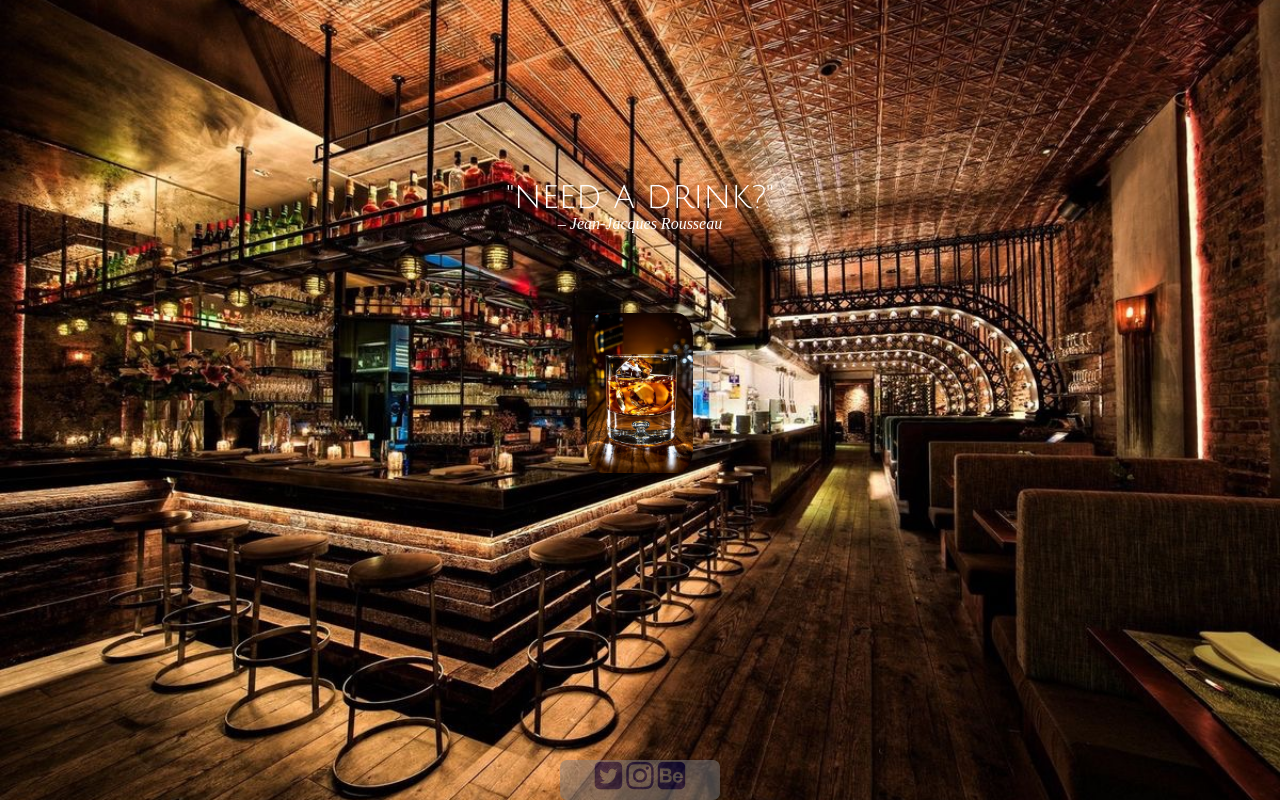
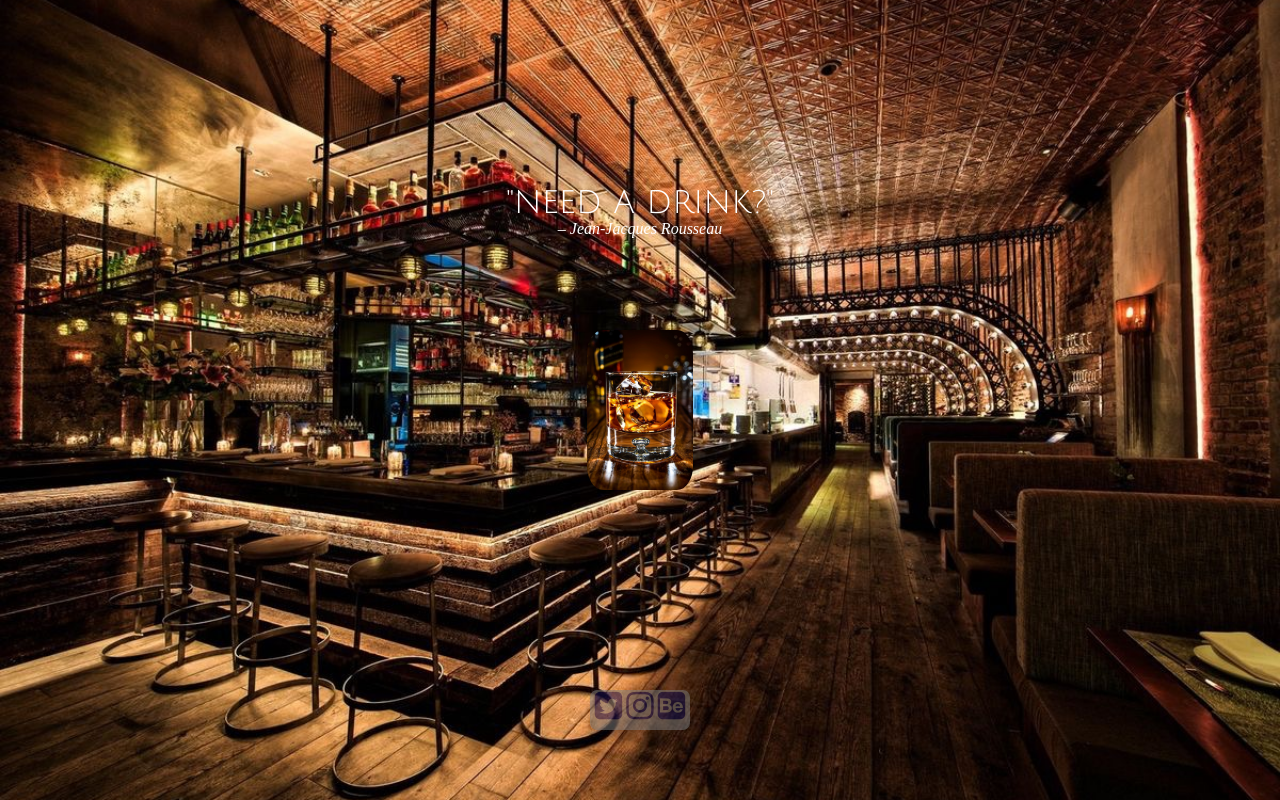
Before and after one commit to mikevida/namecard, a plain HTML site: page index.html in a window 1280 px wide. Drawn offline with Linux system fonts and the light colour scheme.

Commit message:
Boxed version

```diff
--- a/index.html
+++ b/index.html
@@ -10,17 +10,18 @@
 </head>
 <body>
 	<div id="canvas">
-	<section id="top-part">
+	<section id="box1">
 		<div class="appear1">
 			<p id="slogan">"Need a drink?"</p>
 			<p id="author">– Jean-Jacques Rousseau</p>
 		</div>
+	</section>
+	<section id="box2">
 		<div class="appear2">
 			<img src="Assets/glass.jpg" alt="Whisky">
 		</div>
 	</section>
-
-  <section id="bottom-part" class="links appear1">
+  <section id="box3" class="links appear1">
 		<ul>
     	<li><a href="https://twitter.com/#" title="Twitter" class="social-icon"><i class="fa fa-2x fa-twitter-square" aria-hidden="true"></i></a></li>
       <li><a href="https://instagram.com/#" title="Instagram" class="social-icon"><i class="fa fa-2x fa-instagram" aria-hidden="true"></i></a></li>
--- a/main.css
+++ b/main.css
@@ -13,24 +13,40 @@ body {
 }
 
 #canvas{
-	width: 100vh;
+	width: 500px;
 	height: 100vh;
 	margin: auto;
+	position: relative;
+	/*background-color: yellow;*/
 }
 
-#top-part {
-	height: 95%;
+#box1 {
+	height: 250px;
 	width: 100%;
-	background-color: re;
+	margin: auto;
+	position:relative;
+	top: 5px;
+	/*background-color: red;*/
 }
 
-#bottom-part {
+#box2 {
+	/*background-color: green;*/
+	width: 100%;
+	position: relative;
+	top: 0px;
+}
+
+#box3 {
 	height: 5%;
 	width: 20%;
+	margin: auto;
 	background-color: grey;
+	position: relative;
+	bottom: -200px;
+	/*left: 200px;*/
+	/*left: 50vh;*/
 	opacity: 0.5;
 	text-align: center;
-	margin: auto;
 	border-radius: 7px;
 }
 
```
